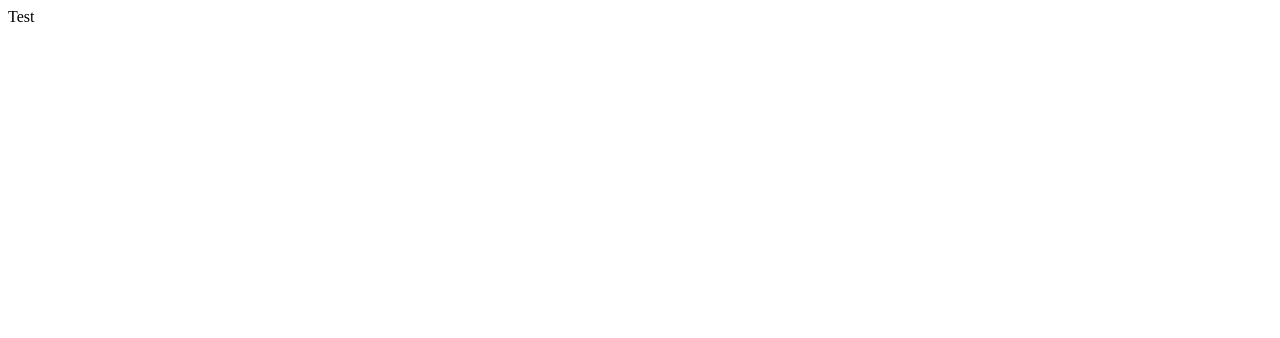
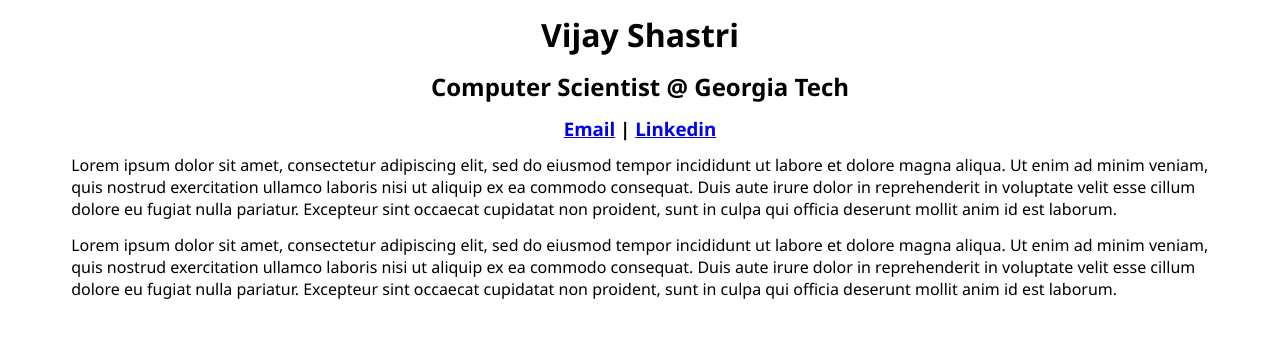
Before and after one commit to nerdgamer2662/nerdgamer2662.github.io, a plain HTML site: page index.html in a window 1280 px wide. Drawn offline with Linux system fonts and the light colour scheme.

Commit message:
Basic site
Just the index.html, some links, some css to make it pretty, and some lipsum to test the margins.

```diff
--- a/index.html
+++ b/index.html
@@ -1,8 +1,12 @@
 <html>
     <head>
-
+        <link rel="stylesheet" href="style.css">
     </head>
     <body>
-        <p>Test</p>
+        <h1>Vijay Shastri</h1>
+        <h2>Computer Scientist @ Georgia Tech</h2>
+        <h3><a href="mailto:vshastri3@gatech.edu">Email</a> | <a href="http://linkedin.com/in/vijay-shastri">Linkedin</a></h3>
+        <p>Lorem ipsum dolor sit amet, consectetur adipiscing elit, sed do eiusmod tempor incididunt ut labore et dolore magna aliqua. Ut enim ad minim veniam, quis nostrud exercitation ullamco laboris nisi ut aliquip ex ea commodo consequat. Duis aute irure dolor in reprehenderit in voluptate velit esse cillum dolore eu fugiat nulla pariatur. Excepteur sint occaecat cupidatat non proident, sunt in culpa qui officia deserunt mollit anim id est laborum.</p>
+        <p>Lorem ipsum dolor sit amet, consectetur adipiscing elit, sed do eiusmod tempor incididunt ut labore et dolore magna aliqua. Ut enim ad minim veniam, quis nostrud exercitation ullamco laboris nisi ut aliquip ex ea commodo consequat. Duis aute irure dolor in reprehenderit in voluptate velit esse cillum dolore eu fugiat nulla pariatur. Excepteur sint occaecat cupidatat non proident, sunt in culpa qui officia deserunt mollit anim id est laborum.</p>
     </body>
 </html>
--- /dev/null
+++ b/style.css
@@ -0,0 +1,28 @@
+@font-face {
+    font-family: 'OpenDyslexic';
+    src: url('fonts/OpenDyslexic3-Regular.ttf');
+}
+
+body {
+    font-family: 'Segoe UI', Tahoma, Geneva, Verdana, sans-serif;
+}
+
+body h1,h2,h3,p {
+    margin: 10pt 5% 10pt 5%;
+}
+
+.dyslex * {
+    font-family: 'OpenDyslexic';
+}
+
+h1 {
+    text-align: center;
+}
+
+h2 {
+    text-align: center;
+}
+
+h3 {
+    text-align: center;
+}
```
Also changed, not shown: fonts/OpenDyslexic3-Bold.ttf (added), fonts/OpenDyslexic3-Regular.ttf (added).
